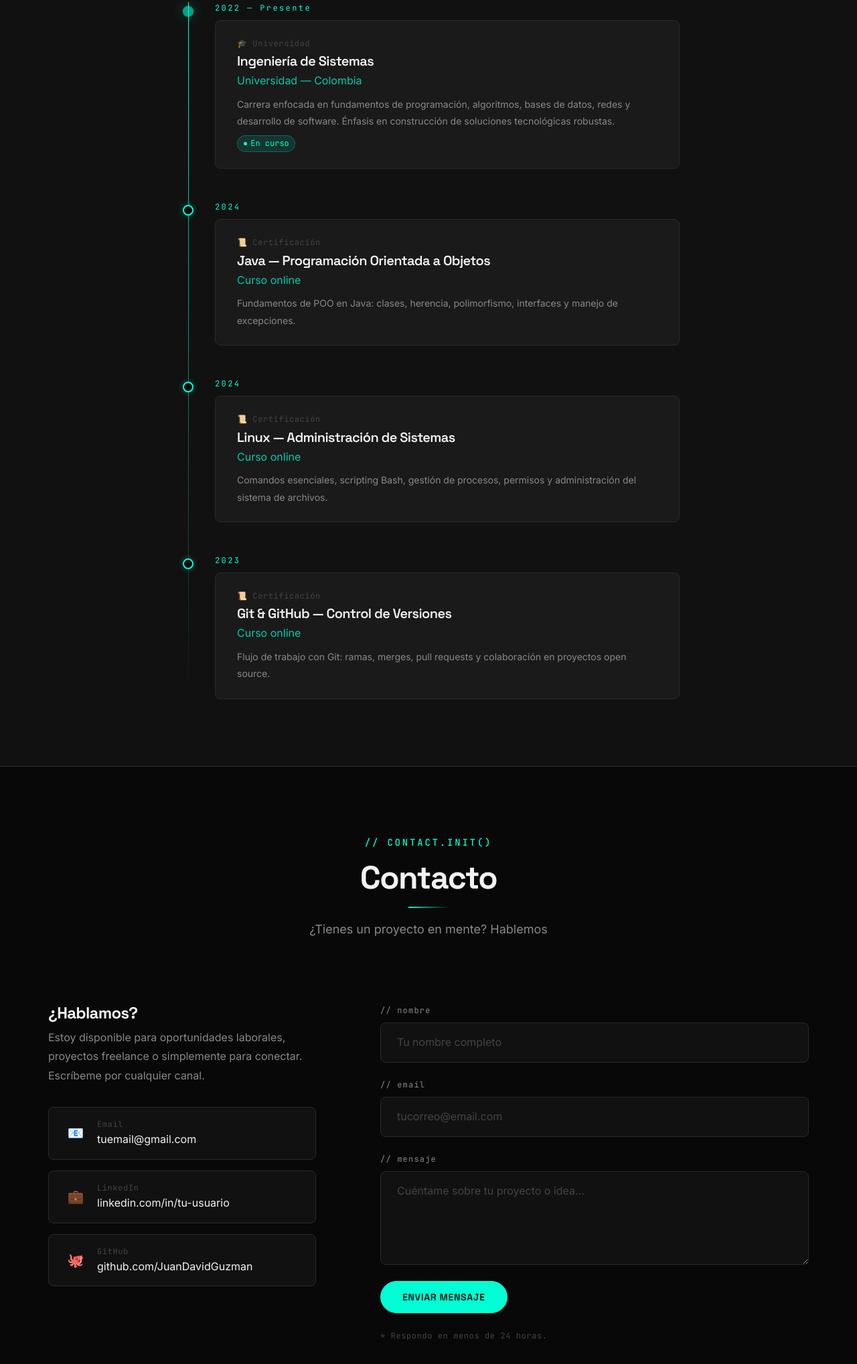
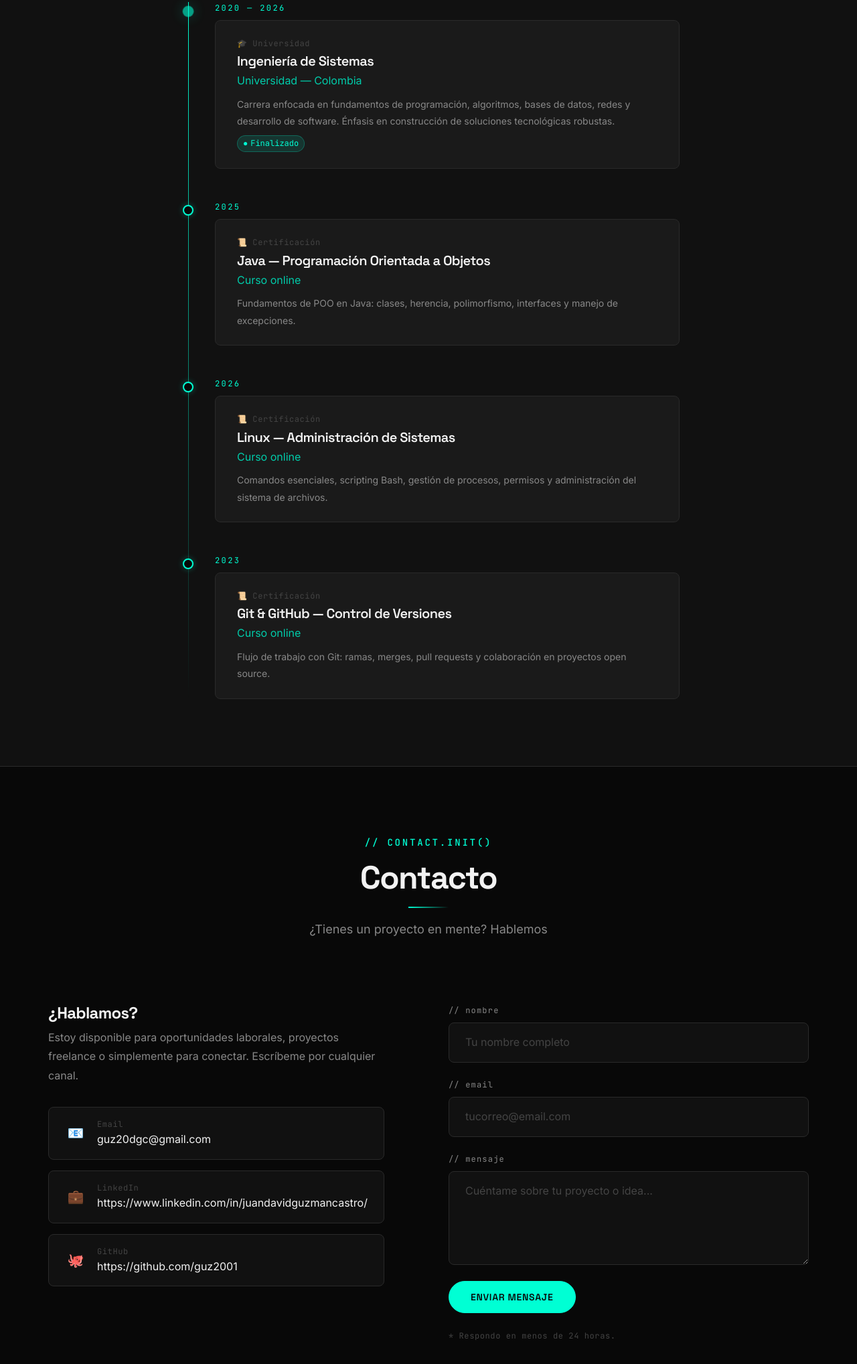
Before and after one commit to guz2001/Portafolio_web, a plain HTML site: page index.html in a window 1280 px wide. Shown: the part 4405-6442 px from the top of the page at 67% size. Drawn offline with Linux system fonts and the light colour scheme.

Commit message:
ultimas secciones agregadas

```diff
--- a/index.html
+++ b/index.html
@@ -415,7 +415,7 @@
 
           <!-- ── Carrera universitaria ── -->
           <div class="timeline-item current" role="listitem">
-            <span class="timeline-item__date">2022 — Presente</span>
+            <span class="timeline-item__date">2020 — 2026</span>
             <div class="timeline-item__card">
               <p class="timeline-item__type">🎓 Universidad</p>
               <h3 class="timeline-item__title">Ingeniería de Sistemas</h3>
@@ -426,14 +426,14 @@
                 construcción de soluciones tecnológicas robustas.
               </p>
               <span class="timeline-item__badge">
-                <span aria-hidden="true">●</span> En curso
+                <span aria-hidden="true">●</span> Finalizado
               </span>
             </div>
           </div>
 
           <!-- ── Certificación 1 ── -->
           <div class="timeline-item" role="listitem">
-            <span class="timeline-item__date">2024</span>
+            <span class="timeline-item__date">2025</span>
             <div class="timeline-item__card">
               <p class="timeline-item__type">📜 Certificación</p>
               <h3 class="timeline-item__title">Java — Programación Orientada a Objetos</h3>
@@ -447,7 +447,7 @@
 
           <!-- ── Certificación 2 ── -->
           <div class="timeline-item" role="listitem">
-            <span class="timeline-item__date">2024</span>
+            <span class="timeline-item__date">2026</span>
             <div class="timeline-item__card">
               <p class="timeline-item__type">📜 Certificación</p>
               <h3 class="timeline-item__title">Linux — Administración de Sistemas</h3>
@@ -513,7 +513,7 @@
                   <span class="contact__link-icon" aria-hidden="true">📧</span>
                   <div class="contact__link-info">
                     <span class="contact__link-label">Email</span>
-                    <span class="contact__link-value">tuemail@gmail.com</span>
+                    <span class="contact__link-value">guz20dgc@gmail.com</span>
                   </div>
                 </a>
               </li>
@@ -524,7 +524,7 @@
                   <span class="contact__link-icon" aria-hidden="true">💼</span>
                   <div class="contact__link-info">
                     <span class="contact__link-label">LinkedIn</span>
-                    <span class="contact__link-value">linkedin.com/in/tu-usuario</span>
+                    <span class="contact__link-value">https://www.linkedin.com/in/juandavidguzmancastro/</span>
                   </div>
                 </a>
               </li>
@@ -535,7 +535,7 @@
                   <span class="contact__link-icon" aria-hidden="true">🐙</span>
                   <div class="contact__link-info">
                     <span class="contact__link-label">GitHub</span>
-                    <span class="contact__link-value">github.com/JuanDavidGuzman</span>
+                    <span class="contact__link-value">https://github.com/guz2001</span>
                   </div>
                 </a>
               </li>
```
